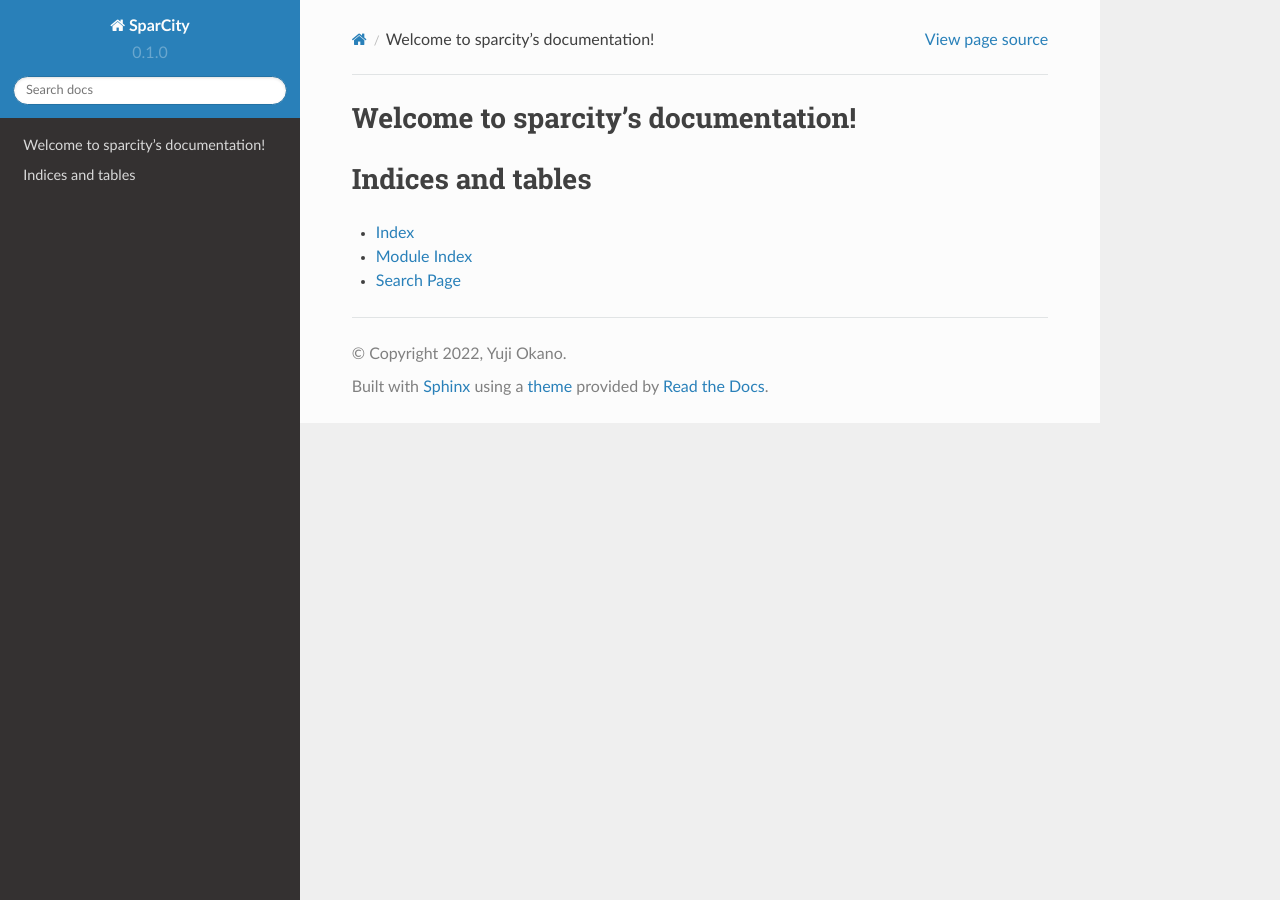
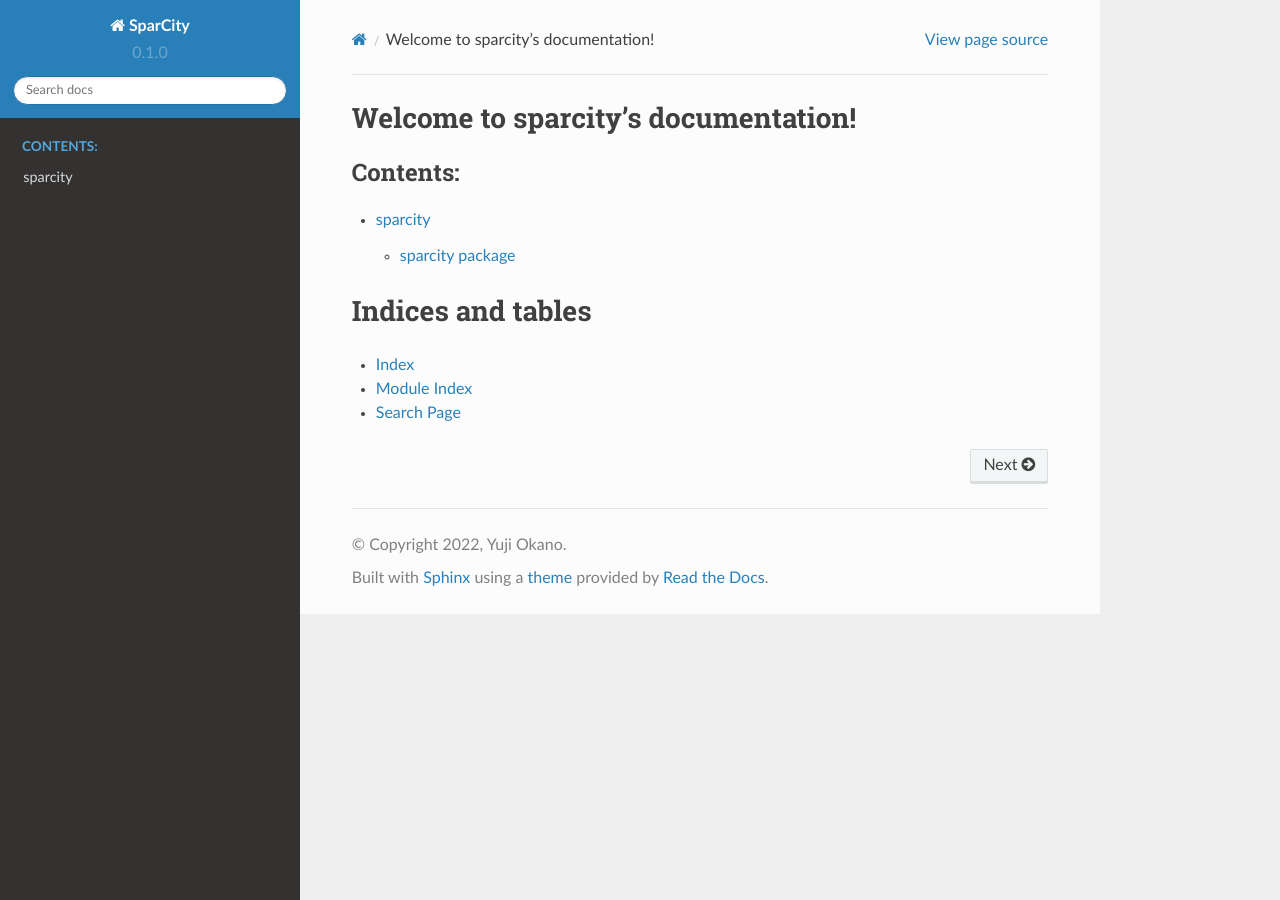
Before and after one commit to yo-aka-gene/SparCity, a Sphinx documentation site: the page built from docs/index.rst, in a window 1280 px wide. Built offline with Sphinx 7.4.7 and the Read the Docs theme 2.0.0, drawn with Linux system fonts in a browser that asks for light colours.

Commit message:
:books: generate .rst files

```diff
--- a/docs/index.rst
+++ b/docs/index.rst
@@ -10,6 +10,8 @@ Welcome to sparcity's documentation!
    :maxdepth: 2
    :caption: Contents:
 
+   modules
+
 
 
 Indices and tables
--- /dev/null
+++ b/docs/modules.rst
@@ -0,0 +1,7 @@
+sparcity
+========
+
+.. toctree::
+   :maxdepth: 4
+
+   sparcity
--- /dev/null
+++ b/docs/sparcity.core.rst
@@ -0,0 +1,10 @@
+sparcity.core package
+=====================
+
+Module contents
+---------------
+
+.. automodule:: sparcity.core
+   :members:
+   :undoc-members:
+   :show-inheritance:
--- /dev/null
+++ b/docs/sparcity.dataset.data.rst
@@ -0,0 +1,10 @@
+sparcity.dataset.data package
+=============================
+
+Module contents
+---------------
+
+.. automodule:: sparcity.dataset.data
+   :members:
+   :undoc-members:
+   :show-inheritance:
--- /dev/null
+++ b/docs/sparcity.debug_utils.rst
@@ -0,0 +1,10 @@
+sparcity.debug\_utils package
+=============================
+
+Module contents
+---------------
+
+.. automodule:: sparcity.debug_utils
+   :members:
+   :undoc-members:
+   :show-inheritance:
--- /dev/null
+++ b/docs/sparcity.dev.rst
@@ -0,0 +1,10 @@
+sparcity.dev package
+====================
+
+Module contents
+---------------
+
+.. automodule:: sparcity.dev
+   :members:
+   :undoc-members:
+   :show-inheritance:
--- /dev/null
+++ b/docs/sparcity.gaussian_process.rst
@@ -0,0 +1,10 @@
+sparcity.gaussian\_process package
+==================================
+
+Module contents
+---------------
+
+.. automodule:: sparcity.gaussian_process
+   :members:
+   :undoc-members:
+   :show-inheritance:
--- /dev/null
+++ b/docs/sparcity.metrics.rst
@@ -0,0 +1,10 @@
+sparcity.metrics package
+========================
+
+Module contents
+---------------
+
+.. automodule:: sparcity.metrics
+   :members:
+   :undoc-members:
+   :show-inheritance:
--- /dev/null
+++ b/docs/sparcity.random.rst
@@ -0,0 +1,10 @@
+sparcity.random package
+=======================
+
+Module contents
+---------------
+
+.. automodule:: sparcity.random
+   :members:
+   :undoc-members:
+   :show-inheritance:
--- /dev/null
+++ b/docs/sparcity.sampler.rst
@@ -0,0 +1,10 @@
+sparcity.sampler package
+========================
+
+Module contents
+---------------
+
+.. automodule:: sparcity.sampler
+   :members:
+   :undoc-members:
+   :show-inheritance:
```
Also changed, not shown: docs/sparcity.dataset.rst (added, +18 -0 lines), docs/sparcity.rst (added, +25 -0 lines).
